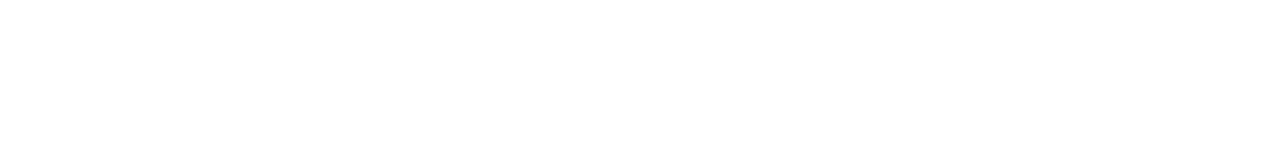
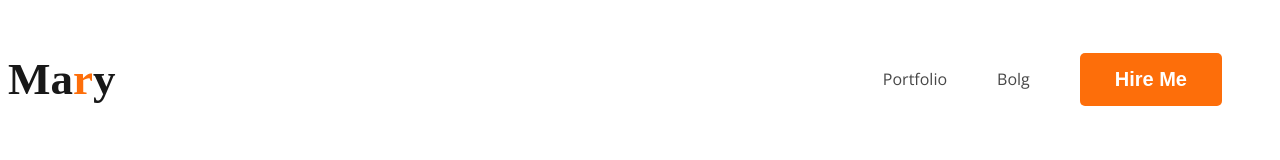
Before and after one commit to depressedKarimul/web-developer-portfolio, a plain HTML site: page index.html in a window 1280 px wide. Drawn offline with nearby package versions, Linux system fonts and the light colour scheme; a web font is replaced by a local one.

Commit message:
added nav

```diff
--- a/index.html
+++ b/index.html
@@ -4,9 +4,22 @@
   <meta charset="UTF-8">
   <meta name="viewport" content="width=device-width, initial-scale=1.0">
   <title>Web Developer Portfolio</title>
+  <link rel="preconnect" href="https://fonts.googleapis.com">
+<link rel="preconnect" href="https://fonts.gstatic.com" crossorigin>
+<link href="https://fonts.googleapis.com/css2?family=Open+Sans:ital,wght@0,300..800;1,300..800&family=Playwrite+CU:wght@100..400&family=Roboto+Slab:wght@100..900&display=swap" rel="stylesheet">
+
+  <link rel="stylesheet" href="styles/portfolio.css">
 </head>
 <body>
   <header>
+    <nav>
+      <h3 class="nav-title">Ma<span class="text-primary">r</span>y</h3>
+      <ul>
+        <li><a href="">Portfolio</a></li>
+        <li><a href="">Bolg</a></li>
+        <li><button class="btn-primary">Hire Me</button></li>
+      </ul>
+    </nav>
 
   </header>
 
@@ -15,8 +28,7 @@
   </main>
 
   <footer>
-
-  </footer>
+ </footer>
 
 </body>
 </html>
--- /dev/null
+++ b/styles/portfolio.css
@@ -0,0 +1,49 @@
+/* common shared styles */
+body
+{
+  font-family: 'Lato',sans-serif;
+  font-family: 'Open Sans',sans-serif;
+}
+.text-primary{
+  color: #FD6E0A;
+}
+.btn-primary{
+  border-radius: 5px;
+  background-color: #FD6E0A;
+  border: 0;
+  color: white;
+  font-size: 20px;
+  font-weight: 700;
+  padding: 15px 35px;
+}
+/* nav related styles */
+
+nav {
+  display: flex;
+  justify-content: space-between;
+
+}
+
+.nav-title{
+  color: #181818;
+  font-family: Open Snas;
+  font-size: 45px;
+  font-style: normal;
+  font-weight: 800;
+  line-height: normal;
+}
+
+nav > ul {
+  display: flex;
+  align-items: center;
+}
+nav li{
+  list-style: none;
+  margin-right: 50px;
+
+}
+
+nav a {
+  text-decoration: none;
+  color: #474747;
+}
```
